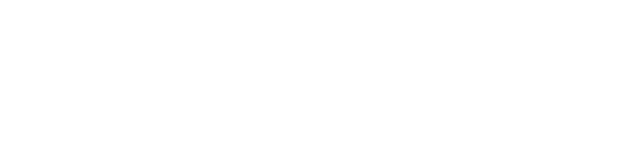
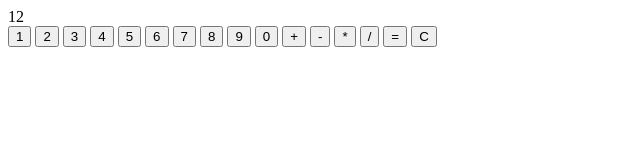
Before and after one commit to talarkn/calculator, a plain HTML site: page index.html in a window 1280 px wide. Shown: the whole page, without its empty margins (0-640 px from the left). Drawn offline with Linux system fonts and the light colour scheme.

Commit message:
Create a basic HTML calculator with buttons for each digit, each of the created functions, an “Equals” key and a clear button.

```diff
--- a/index.html
+++ b/index.html
@@ -6,6 +6,24 @@
         <script src="script.js" defer></script>
     </head>
     <body>
-
+        <div class="calculator">
+            <div class="display-value">12</div>
+            <button value=1>1</button>
+            <button value=2>2</button>
+            <button value=3>3</button>
+            <button value=4>4</button>
+            <button value=5>5</button>
+            <button value=6>6</button>
+            <button value=7>7</button>
+            <button value=8>8</button>
+            <button value=9>9</button>
+            <button value=0>0</button>
+            <button value='+'>+</button>
+            <button value="-">-</button>
+            <button value="*">*</button>
+            <button value="/">/</button>
+            <button value="=">=</button>
+            <button value="clear">C</button>
+        </div>
     </body>
 </html>
```
